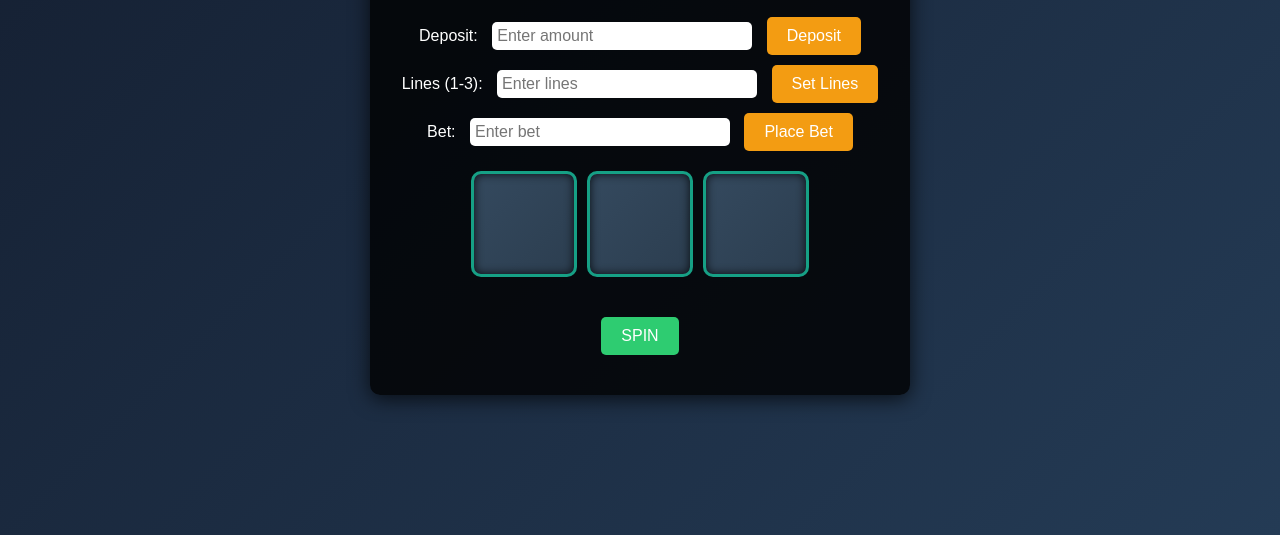
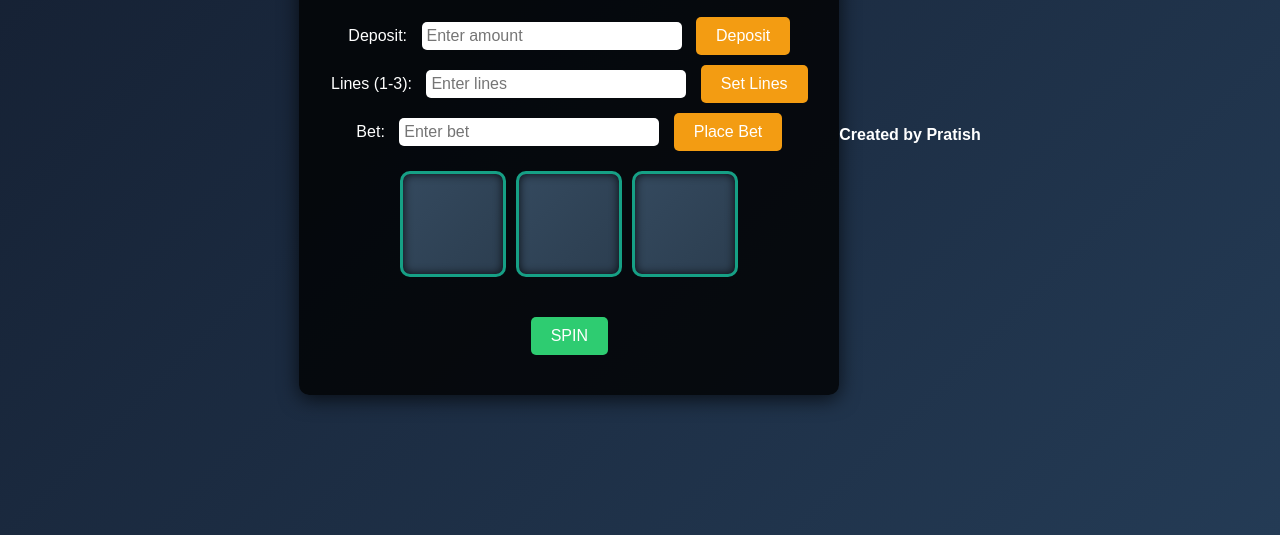
Before and after one commit to Pratish358/Slot_Machine, a plain HTML site: page index.html in a window 1280 px wide. Shown: the part 265-800 px from the top of the page. Drawn offline with Linux system fonts and the light colour scheme.

Commit message:
Update index.html

```diff
--- a/index.html
+++ b/index.html
@@ -40,6 +40,9 @@
         <button class="btn spin-btn" onclick="spin()">SPIN</button>
         <div id="message" class="message"></div>
     </div>
+    <div>
+        <b> Created by Pratish</b>
+    </div>
     <script src="project.js"></script>
 </body>
 </html>
```
